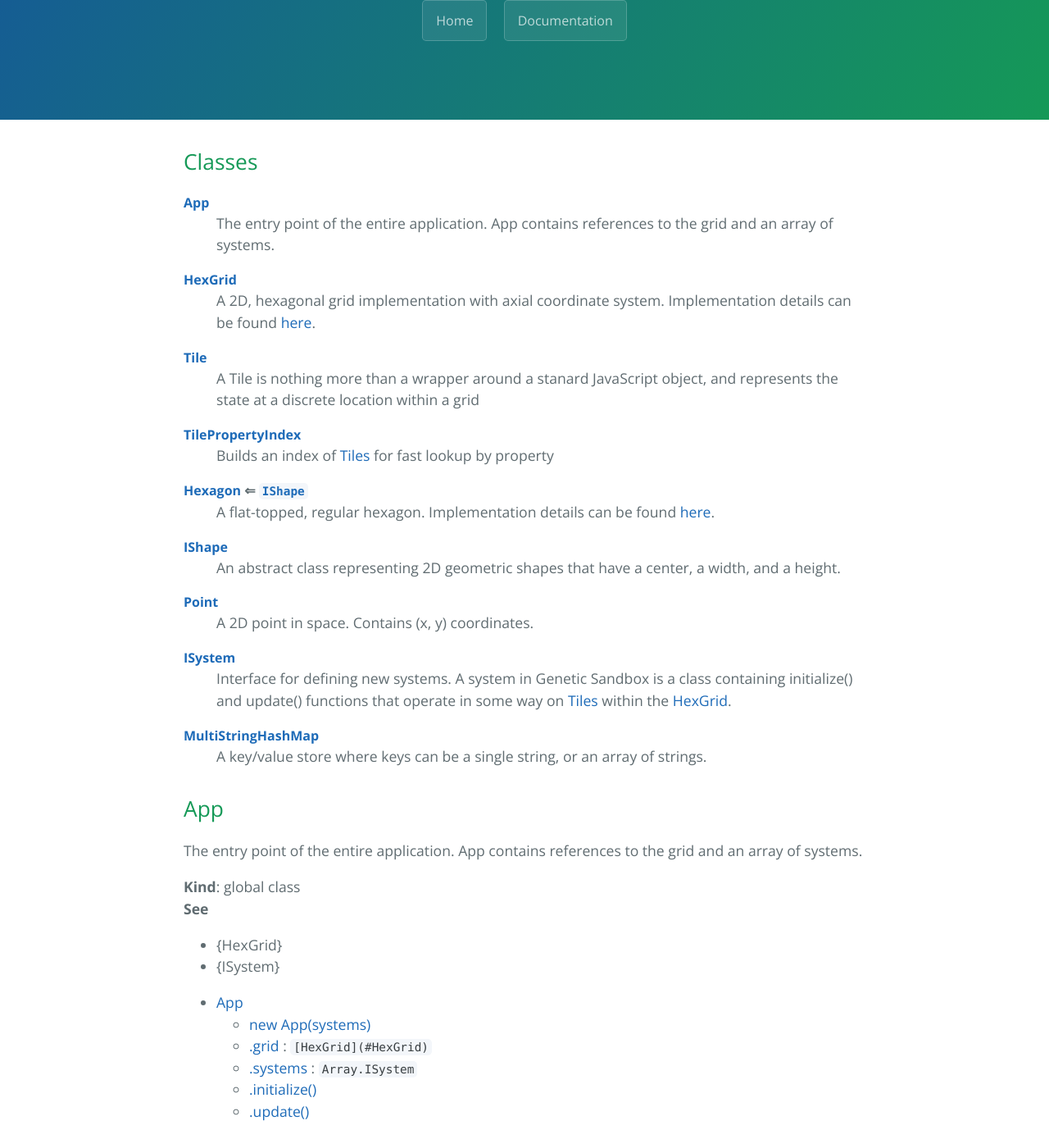
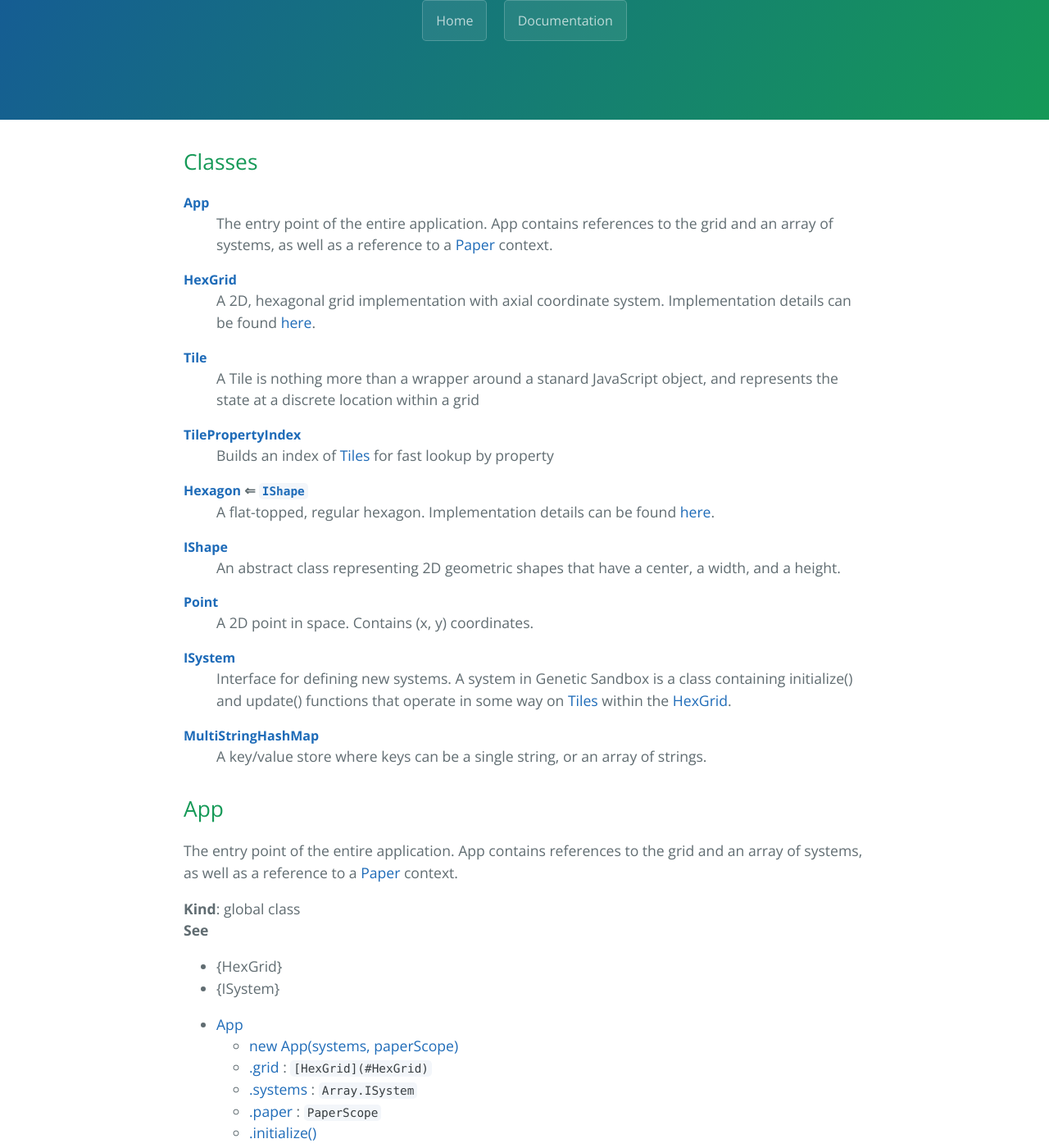
Before and after one commit to cjsauer/genetic-sandbox, a Jekyll site: the page built from docs.md, in a window 1280 px wide and 1400 px high, scrolled down 237 px. Shown: the whole window at 82% size. Built offline with Jekyll 4.4.1, drawn with Linux system fonts in a browser that asks for light colours; some of the changed text lies outside the part shown.

Commit message:
Refactor boostrapping, and set up a Paper graphics context

```diff
--- a/docs.md
+++ b/docs.md
@@ -9,7 +9,8 @@ permalink: /docs/
 <dl>
 <dt><a href="#App">App</a></dt>
 <dd><p>The entry point of the entire application. App contains references to the
-grid and an array of systems.</p>
+grid and an array of systems, as well as a reference to a
+<a href="http://paperjs.org">Paper</a> context.</p>
 </dd>
 <dt><a href="#HexGrid">HexGrid</a></dt>
 <dd><p>A 2D, hexagonal grid implementation with axial coordinate system.
@@ -47,7 +48,8 @@ containing initialize() and update() functions that operate in some way on
 
 ## App
 The entry point of the entire application. App contains references to the
-grid and an array of systems.
+grid and an array of systems, as well as a reference to a
+[Paper](http://paperjs.org) context.
 
 **Kind**: global class
 **See**
@@ -57,21 +59,24 @@ grid and an array of systems.
 
 
 * [App](#App)
-    * [new App(systems)](#new_App_new)
+    * [new App(systems, paperScope)](#new_App_new)
     * [.grid](#App+grid) : <code>[HexGrid](#HexGrid)</code>
     * [.systems](#App+systems) : <code>Array.ISystem</code>
+    * [.paper](#App+paper) : <code>PaperScope</code>
     * [.initialize()](#App+initialize)
     * [.update()](#App+update)
+    * [.run()](#App+run)
 
 <a name="new_App_new"></a>
 
-### new App(systems)
+### new App(systems, paperScope)
 Prepares the Genetic Sandbox application for bootstrapping.
 
 
 | Param | Type | Description |
 | --- | --- | --- |
 | systems | <code>Array.ISystem</code> | the systems to be included in the main processing loop |
+| paperScope | <code>PaperScope</code> | Paper.js graphics context |
 
 <a name="App+grid"></a>
 
@@ -85,6 +90,13 @@ A grid of tiles serving as the main stage of the simulation
 Array of systems included in the main processing loop
 
 **Kind**: instance property of <code>[App](#App)</code>
+<a name="App+paper"></a>
+
+### app.paper : <code>PaperScope</code>
+Paper.js graphics context used for rendering vector graphics to a
+canvas element
+
+**Kind**: instance property of <code>[App](#App)</code>
 <a name="App+initialize"></a>
 
 ### app.initialize()
@@ -95,6 +107,12 @@ Initializes every System in the systems array
 
 ### app.update()
 Updates every System in the systems array
+
+**Kind**: instance method of <code>[App](#App)</code>
+<a name="App+run"></a>
+
+### app.run()
+Kicks off the processing loop to continously update all systems
 
 **Kind**: instance method of <code>[App](#App)</code>
 <a name="HexGrid"></a>
```
